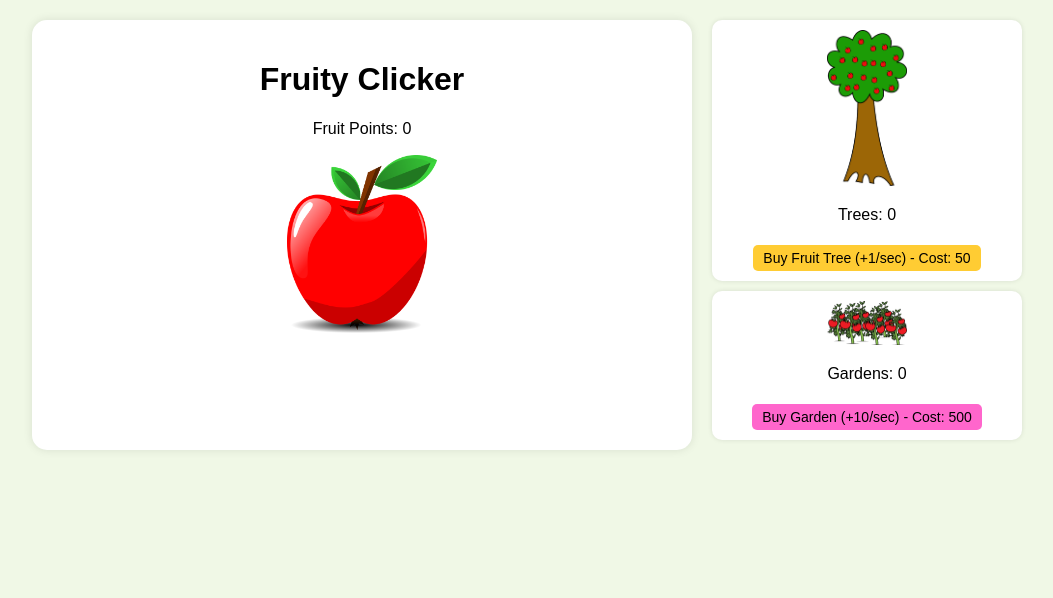
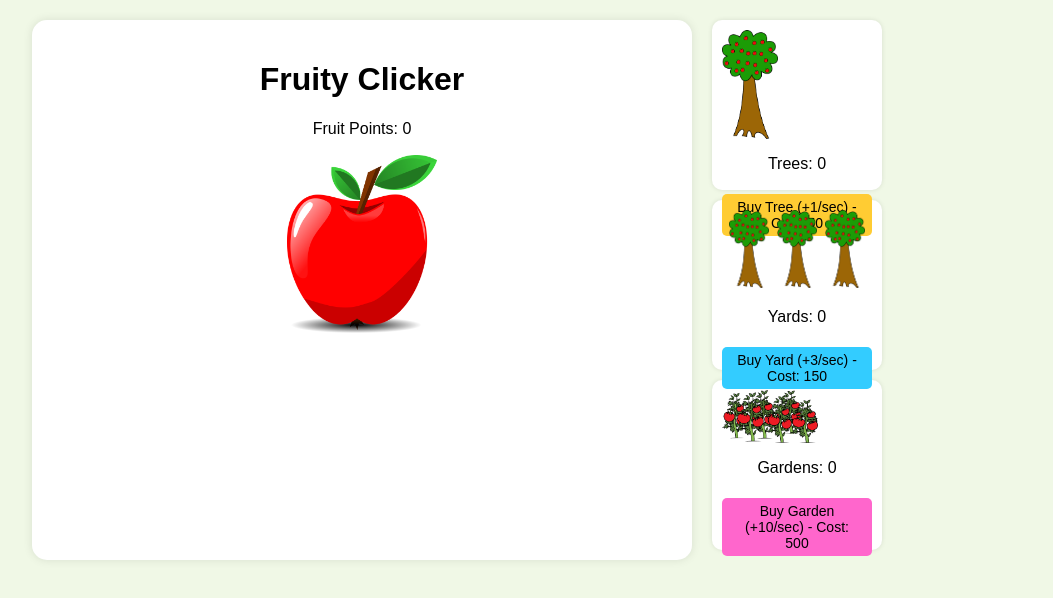
Before and after one commit to MicroSkillet/fruity-clicker, a plain HTML site: page fruityclicker.html in a window 1280 px wide. Shown: the whole page, without its empty margins (113-1166 px from the left). Drawn offline with Linux system fonts and the light colour scheme.

Commit message:
Update fruityclicker.html

```diff
--- a/fruityclicker.html
+++ b/fruityclicker.html
@@ -44,10 +44,11 @@
       border-radius: 10px;
       box-shadow: 0 0 5px rgba(0,0,0,0.1);
       text-align: center;
-    }
-    .collectible img {
-      width: 80px;
-      height: auto;
+      height: 150px; /* Fixed height for uniformity */
+      width: 150px; /* Fixed width for uniformity */
+      display: flex;
+      flex-direction: column;
+      justify-content: space-between;
     }
     .collectible button {
       margin-top: 5px;
@@ -63,11 +64,21 @@
     #treeButton:hover {
       background-color: #ff9900;
     }
+    #yardButton {
+      background-color: #33ccff;
+    }
+    #yardButton:hover {
+      background-color: #0099cc;
+    }
     #gardenButton {
       background-color: #ff66cc;
     }
     #gardenButton:hover {
       background-color: #ff3399;
+    }
+    .yard-images img {
+      width: 40px; /* Smaller trees for yard */
+      margin: 0 2px;
     }
   </style>
 </head>
@@ -80,12 +91,21 @@
     </div>
     <div id="sidebar">
       <div class="collectible">
-        <img src="fruit-tree.png" width="80">
+        <img src="fruit-tree.png" width="56">
         <p>Trees: <span id="treeCount">0</span></p>
-        <button id="treeButton">Buy Fruit Tree (+1/sec) - Cost: 50</button>
+        <button id="treeButton">Buy Tree (+1/sec) - Cost: 50</button>
       </div>
       <div class="collectible">
-        <img src="garden.png" width="80">
+        <div class="yard-images">
+          <img src="fruit-tree.png" width="40">
+          <img src="fruit-tree.png" width="40">
+          <img src="fruit-tree.png" width="40">
+        </div>
+        <p>Yards: <span id="yardCount">0</span></p>
+        <button id="yardButton">Buy Yard (+3/sec) - Cost: 150</button>
+      </div>
+      <div class="collectible">
+        <img src="garden.png" width="96">
         <p>Gardens: <span id="gardenCount">0</span></p>
         <button id="gardenButton">Buy Garden (+10/sec) - Cost: 500</button>
       </div>
@@ -95,13 +115,17 @@
     let score = 0;
     let trees = 0;
     let treeCost = 50;
+    let yards = 0;
+    let yardCost = 150;
     let gardens = 0;
     let gardenCost = 500;
     const scoreDisplay = document.getElementById("score");
     const appleButton = document.getElementById("appleButton");
     const treeButton = document.getElementById("treeButton");
+    const yardButton = document.getElementById("yardButton");
     const gardenButton = document.getElementById("gardenButton");
     const treeCount = document.getElementById("treeCount");
+    const yardCount = document.getElementById("yardCount");
     const gardenCount = document.getElementById("gardenCount");
 
     appleButton.addEventListener("click", function() {
@@ -116,7 +140,18 @@
         treeCost = Math.floor(treeCost * 1.5);
         scoreDisplay.textContent = score;
         treeCount.textContent = trees;
-        treeButton.textContent = `Buy Fruit Tree (+${trees}/sec) - Cost: ${treeCost}`;
+        treeButton.textContent = `Buy Tree (+${trees}/sec) - Cost: ${treeCost}`;
+      }
+    });
+
+    yardButton.addEventListener("click", function() {
+      if (score >= yardCost) {
+        score -= yardCost;
+        yards += 1;
+        yardCost = Math.floor(yardCost * 1.5);
+        scoreDisplay.textContent = score;
+        yardCount.textContent = yards;
+        yardButton.textContent = `Buy Yard (+${yards * 3}/sec) - Cost: ${yardCost}`;
       }
     });
 
@@ -132,7 +167,7 @@
     });
 
     setInterval(function() {
-      score += (trees * 1) + (gardens * 10);
+      score += (trees * 1) + (yards * 3) + (gardens * 10);
       scoreDisplay.textContent = score;
     }, 1000); // Passive points every second
   </script>
```
